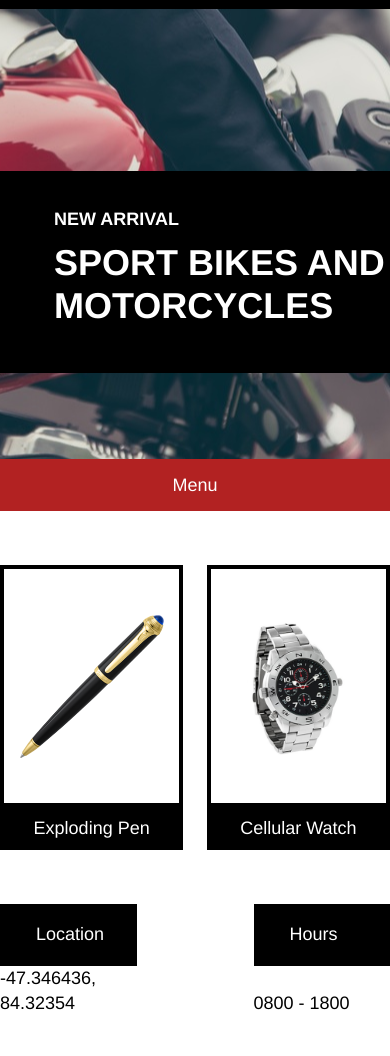
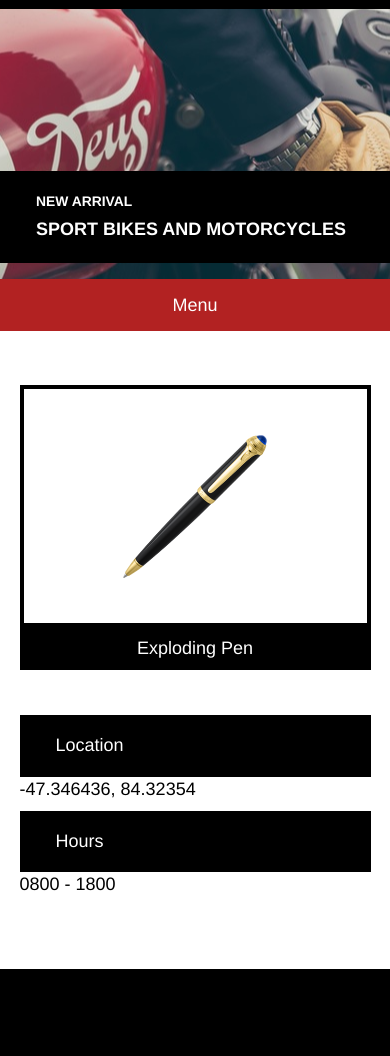
Before and after one commit to GingerBeardx/SecretAgentSupply, a plain HTML site: page index.html in a window 390 px wide. Shown: the part 42-1098 px from the top of the page. Drawn offline with Linux system fonts and the light colour scheme.

Commit message:
Fully responsive page complete

```diff
--- a/index.html
+++ b/index.html
@@ -46,7 +46,7 @@
           <span class="description">Exploding Pen</span>
         </div>
 
-        <div class="product">
+        <div class="product" id="watch">
           <div class="product-image">
             <img src="./resources/img/watch.png" alt="">
           </div>
--- a/resources/css/style.css
+++ b/resources/css/style.css
@@ -163,6 +163,7 @@ footer span {
   justify-content: flex-start;
 }
 
+/* tablet styles */
 @media only screen and (max-width: 1024px) {
   .product {
     min-width: 47%;
@@ -181,3 +182,52 @@ footer span {
     display: none;
   }
 }
+
+/* phone styles */
+@media only screen and (max-width: 470px) {
+  h4 {
+    font-size: 0.77em;
+  }
+
+  .main-banner {
+    height: 15em;
+  }
+
+  .headline {
+    padding: 1em 2em;
+    width: 100%;
+  }
+
+  .headline h1 {
+    font-size: 1em;
+  }
+
+  .products {
+    justify-content: center;
+  }
+
+  .product {
+    margin-bottom: 2em;
+    min-width: 90%;
+  }
+
+  .info {
+    display: flex;
+    margin-top: 0.5em;
+    width: 90%;
+  }
+
+  .business-info {
+    align-items: center;
+    display: flex;
+    flex-direction: column;
+  }
+
+  footer {
+    display: flex;
+  }
+
+  #watch {
+    display: none;
+  }
+}
```
